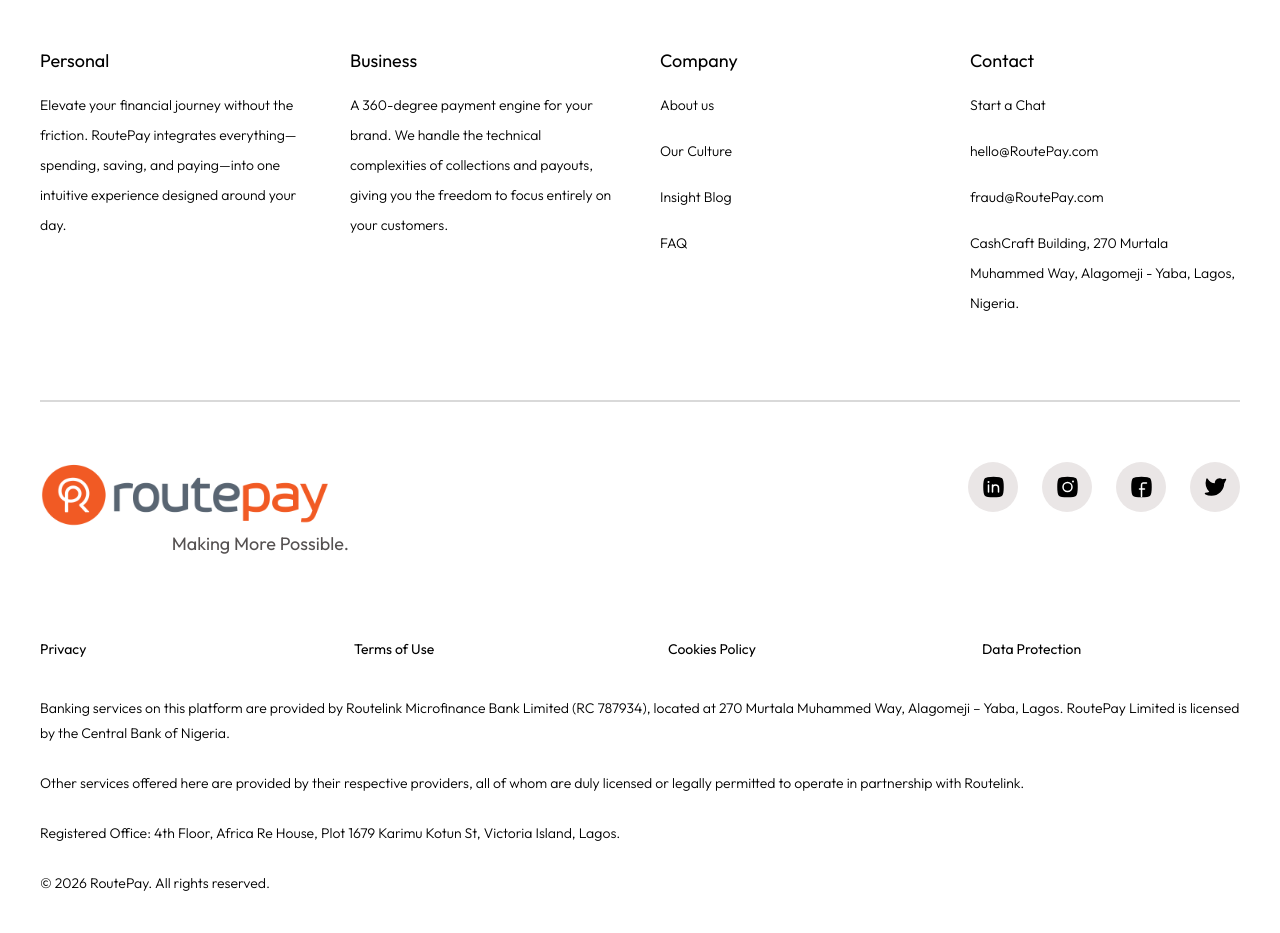
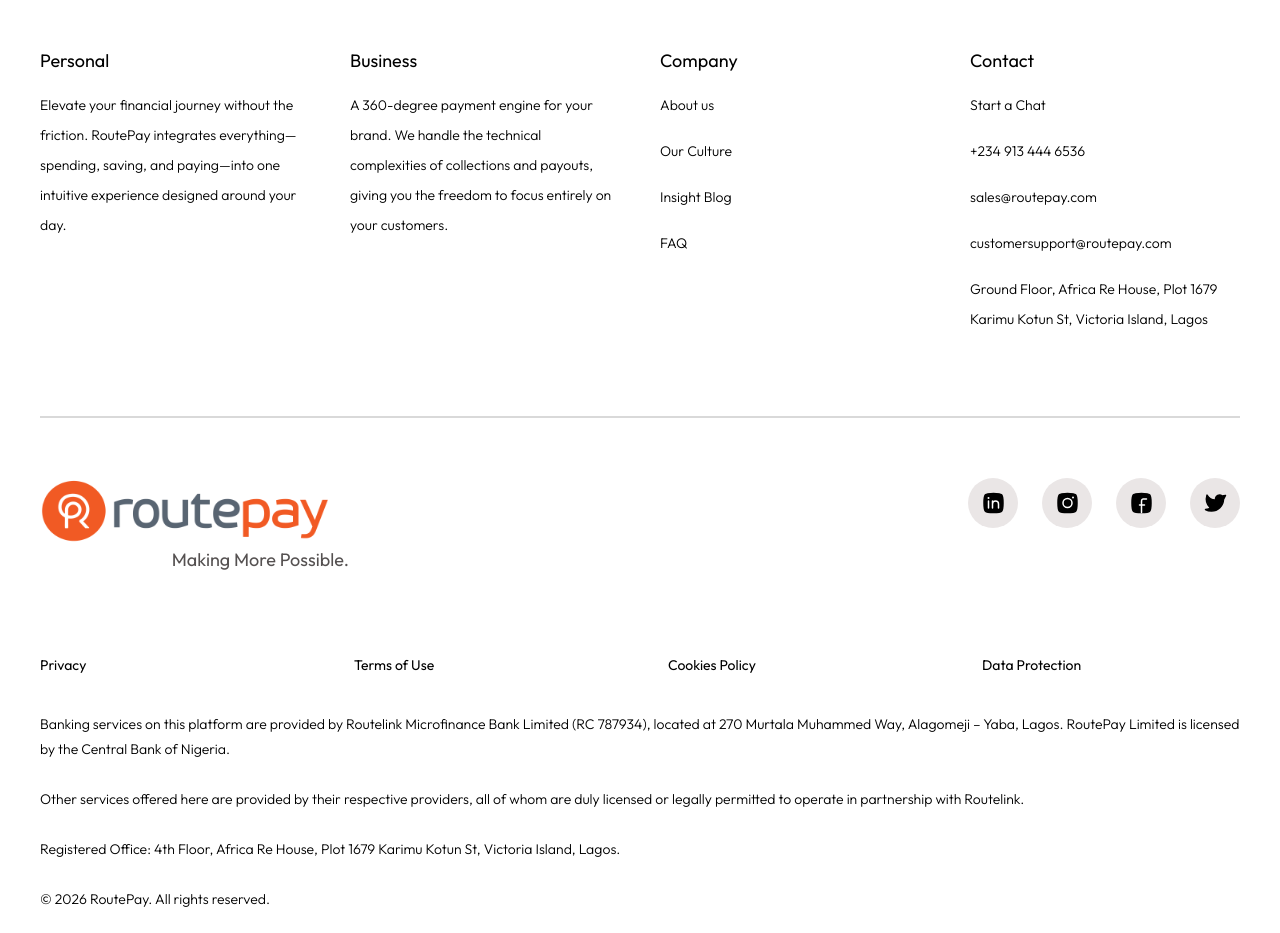
Before and after one commit to Tochi-Nwachukwu/RoutepayWebsite, a Next.js app: page / in a window 1280 px wide. Shown: the part 8620-9553 px from the top of the page. Built offline with nearby package versions, Linux system fonts and the light colour scheme.

Commit message:
Routepay contact details edited

```diff
--- a/components/Footer.tsx
+++ b/components/Footer.tsx
@@ -14,10 +14,11 @@
 
 const contact = [
   { text: "Start a Chat" },
-  { text: "hello@RoutePay.com" },
-  { text: "fraud@RoutePay.com" },
+  { text: "+234 913 444 6536" },
+  { text: "sales@routepay.com" },
+  { text: "customersupport@routepay.com" },
   {
-    text: "CashCraft Building, 270 Murtala Muhammed Way, Alagomeji - Yaba, Lagos, Nigeria.",
+    text: "Ground Floor, Africa Re House, Plot 1679 Karimu Kotun St, Victoria Island, Lagos",
   },
 ];
 
```
